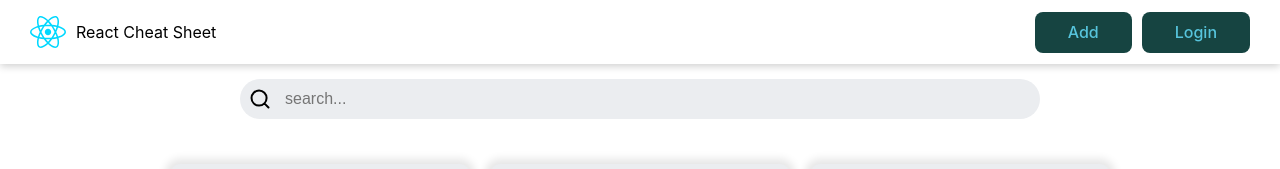
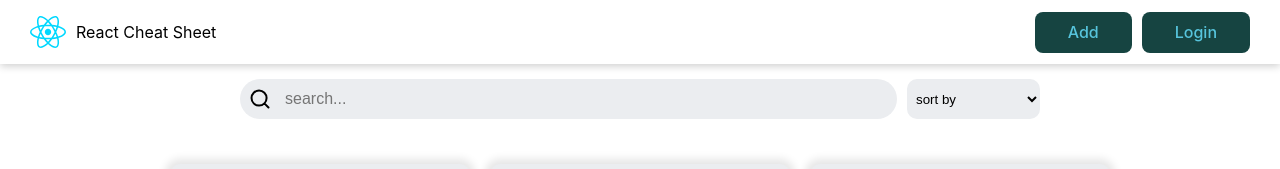
Before and after one commit to 97Maykel97/react-cheat-sheet, a React (Vite) app: page / in a window 1280 px wide. Shown: the top 169 px of the page. Built offline with nearby package versions, Linux system fonts and the light colour scheme; data requests are answered from the project's data file.

Commit message:
sort logic

```diff
--- a/src/pages/HomePage/HomePage.jsx
+++ b/src/pages/HomePage/HomePage.jsx
@@ -1,4 +1,4 @@
-import { useState, useEffect } from 'react';
+import { useState, useEffect, useMemo } from 'react';
 import { API_URL } from '../../constants';
 import QuestionCardList from '../../components/QuestionCardList';
 import { Loader } from '../../components/Loader';
@@ -9,6 +9,7 @@
 function HomePage() {
 	const [questions, setQuestions] = useState([]);
 	const [searchValue, setSearchValue] = useState('');
+	const [sortSelectValue, setSortSelectValue] = useState('');
 
 	const [getQuestions, isLoading, error] = useFetch(async url => {
 		const response = await fetch(`${API_URL}/${url}`);
@@ -18,24 +19,47 @@
 		return questions;
 	});
 
+	const cards = useMemo(() => {
+		return questions.filter(data =>
+			data.question.toLowerCase().includes(searchValue.trim().toLowerCase()),
+		);
+	}, [questions, searchValue]);
+
 	useEffect(() => {
-		getQuestions('react');
-	}, []);
+		getQuestions(`react?${sortSelectValue}`);
+	}, [sortSelectValue]);
 
 	const onSearchChangeHandler = e => {
 		setSearchValue(e.target.value);
+	};
+
+	const onSortSelectChangeHandler = e => {
+		setSortSelectValue(e.target.value);
 	};
 
 	return (
 		<>
 			<div className={classes.controlsContainer}>
 				<SearchInput value={searchValue} onChange={onSearchChangeHandler} />
+				<select
+					value={sortSelectValue}
+					onChange={onSortSelectChangeHandler}
+					className={classes.select}
+				>
+					<option value=''>sort by</option>
+					<hr />
+					<option value='_sort=level'>level ASC</option>
+					<option value='_sort=-level'>level DESC</option>
+					<option value='_sort=completed'>completed ASC</option>
+					<option value='_sort=-completed'>completed DESC</option>
+				</select>
 			</div>
 
 			{isLoading && <Loader />}
-			{isLoading && <Loader />}
 			{error && <p>{error}</p>}
-			<QuestionCardList cards={questions} />
+			{cards.length === 0 && <p className={classes.noCardsInfo}>No cards...</p>}
+
+			<QuestionCardList cards={cards} />
 		</>
 	);
 }
--- a/src/pages/HomePage/HomePage.module.css
+++ b/src/pages/HomePage/HomePage.module.css
@@ -8,3 +8,25 @@
 	align-items: center;
 	gap: 10px;
 }
+
+.noCardsInfo {
+	width: fit-content;
+	margin: 0 auto;
+}
+
+.select {
+	height: 40px;
+	padding: 5px;
+	border-radius: 10px;
+	border: none;
+	outline: none;
+	background-color: var(--card-bg-color);
+	color: var(--text-color);
+	flex-grow: 1;
+}
+
+@media (max-width: 576px) {
+	.controlsContainer {
+		flex-wrap: wrap-reverse;
+	}
+}
```
